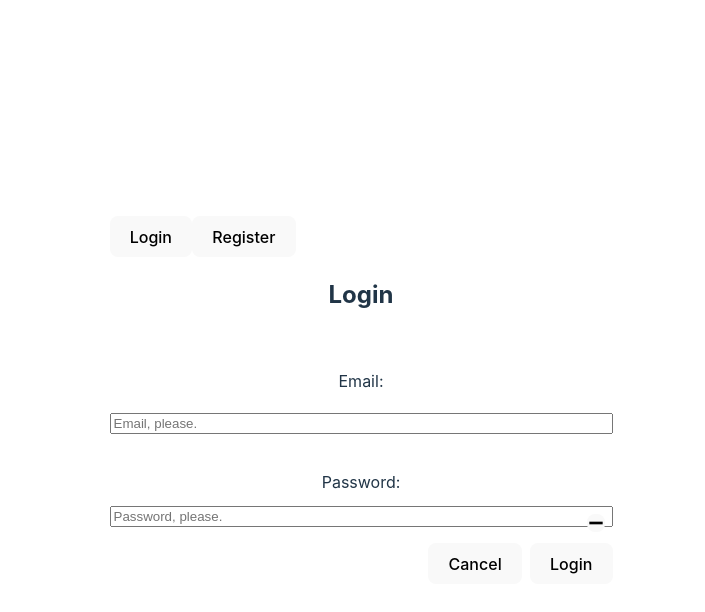
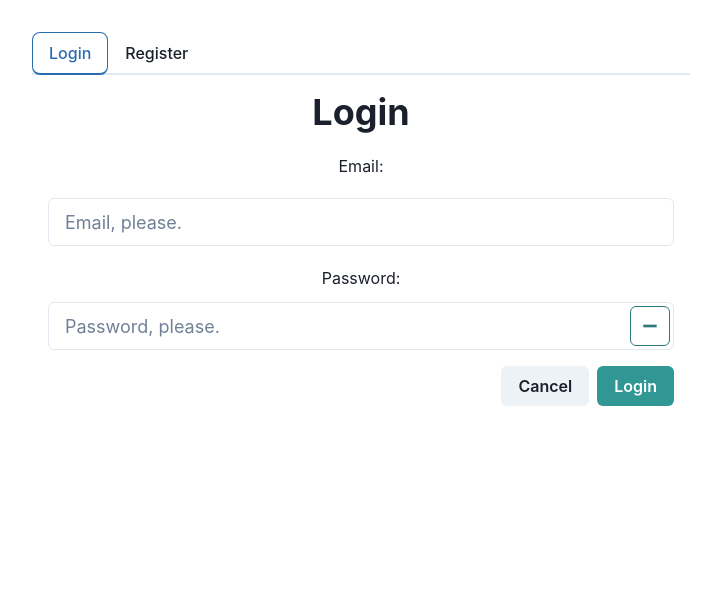
Before and after one commit to retaEgoD/SENG-365, a React (Vite) app in the folder Assignments/Assign 2/assign-2/: page /login in a window 1280 px wide. Shown: the top 612 px of the page, without its empty margins (279-984 px from the left). Built offline with nearby package versions, Linux system fonts and the light colour scheme; the HTML template or start-up script is replaced by a standard one.

Commit message:
Assign 2 context fiddling

```diff
--- a/Assignments/Assign 2/assign-2/src/App.tsx
+++ b/Assignments/Assign 2/assign-2/src/App.tsx
@@ -1,24 +1,31 @@
 import { useState } from 'react'
+import { ChakraProvider } from '@chakra-ui/react';
 import {BrowserRouter as Router, Routes, Route} from "react-router-dom";
 import LoginPage from './components/LoginPage'
-import reactLogo from './assets/react.svg'
-import viteLogo from '/vite.svg'
+import { AuthContext } from './components/AuthContext';
 import './App.css'
 
 function App() {
 
+  const [auth, setAuth] = useState(null);
+  const value = {auth, setAuth}
+
   return (
     <>
+      <ChakraProvider>
+        <AuthContext.Provider x={value}>
           <div>
           <Router>
             <div>
               <Routes>
-            <Route path="/login" element={<LoginPage/>}/>
+                <Route path="/login" element={<LoginPage />}/>
                 {/* <Route path="*" element={<NotFound/>}/> */}
               </Routes>
             </div>
           </Router>
           </div>
+          </AuthContext.Provider>
+      </ChakraProvider>
     </>
   )
 }
--- /dev/null
+++ b/Assignments/Assign 2/assign-2/src/components/AuthContext.tsx
@@ -0,0 +1,6 @@
+import {createContext} from 'react';
+
+export const AuthContext = createContext({
+    auth: null,
+    setAuth: () => {}
+});
--- a/Assignments/Assign 2/assign-2/src/components/LoginPage.tsx
+++ b/Assignments/Assign 2/assign-2/src/components/LoginPage.tsx
@@ -1,6 +1,8 @@
-import { useState } from 'react'
+import { useState, useContext } from 'react'
 import axios from 'axios'
-import {Box, Heading, Text, Input, InputGroup, InputRightElement, IconButton, Button, HStack, VStack} from '@chakra-ui/react'
+import { AuthContext } from './AuthContext'
+
+import {Box, Heading, Text, Input, InputGroup, InputRightElement, IconButton, Button, HStack, VStack, useToast} from '@chakra-ui/react'
 import {Tabs, TabList, TabPanels, Tab, TabPanel} from '@chakra-ui/react'
 import {Modal, ModalOverlay, ModalContent, ModalHeader, ModalFooter, ModalBody, ModalCloseButton} from '@chakra-ui/react'
 import {ViewIcon, MinusIcon} from '@chakra-ui/icons'
@@ -49,7 +51,9 @@ function PasswordField({password, handleChange}: any) {
     )
 }
 
-function LoginBox() {
+function LoginBox({authContext}: any) {
+
+    const toast = useToast();
 
     const [loginEmail, setLoginEmail] = useState('');
     const [loginPassword, setLoginPassword] = useState('');
@@ -66,15 +70,49 @@ function LoginBox() {
     const handleLNameChange = (event: { target: { value: React.SetStateAction<string>; }; }) => setLName(event.target.value);
 
     function login() {
+        const {auth, setAuth} = useContext(AuthContext);
         const body = {'email': loginEmail, 'password': loginPassword};
-        axios.post(url + 'login', body)
-            .then();
+        axios.post(url + '/users/login', body)
+            .then((response) => {
+                toast({
+                    title: 'You\'re in, baby.',
+                    description: 'We\'ve successfully logged you in. Ungrateful bastard.',
+                    status: 'success',
+                    duration: 9000,
+                    isClosable: true
+                })
+                setAuth(response.data)
+            }, (error) => {
+                toast({
+                    title: 'An error has occured. All your fault.',
+                    description: `${error.toString()}`,
+                    status: 'error',
+                    duration: 9000,
+                    isClosable: true
+                })
+            });
     }
 
     function register() {
         const body = {'email': registerEmail, 'password': registerPassword, 'firstName': fName, 'lastName': lName};
-        axios.post(url + 'register', body)
-            .then();
+        axios.post(url + '/users/register', body)
+            .then((response) => {
+                toast({
+                    title: 'You\'re in, baby.',
+                    description: 'We\'ve created your account for you.',
+                    status: 'success',
+                    duration: 9000,
+                    isClosable: true
+                })
+            }, (error) => {
+                toast({
+                    title: 'An error has occured. You did this to yourself.',
+                    description: `${error.toString()}`,
+                    status: 'error',
+                    duration: 9000,
+                    isClosable: true
+                })
+            });
 
     }
 
@@ -94,7 +132,7 @@ function LoginBox() {
                         <PasswordField password={loginPassword} handleChange={handleLoginPasswordChange}/>
                         <HStack pt='1rem' justify='right'>
                             <Button colorScheme='gray'>Cancel</Button>
-                            <Button colorScheme='teal'>Login</Button>
+                            <Button colorScheme='teal' onClick={login}>Login</Button>
                         </HStack>
                     </TabPanel>
                     <TabPanel>
@@ -107,7 +145,7 @@ function LoginBox() {
                         <PasswordField password={registerPassword} handleChange={handleRegisterPasswordChange}/>
                         <HStack pt='1rem' justify='right'>
                             <Button colorScheme='gray'>Cancel</Button>
-                            <Button colorScheme='teal'>Register</Button>
+                            <Button colorScheme='teal' onClick={register}>Register</Button>
                         </HStack>
                     </TabPanel>
                 </TabPanels>
@@ -120,8 +158,6 @@ function LoginBox() {
 
 export default function LoginPage() {
     return (
-        <div>
-            <LoginBox />
-        </div>
+        <LoginBox />
     )
 }
```
Also changed, not shown: Assignments/Assign 2/assign-2/src/components/FilmPage.tsx (added, +23 -0 lines). Lines whose indentation alone changed are shown as unchanged.
